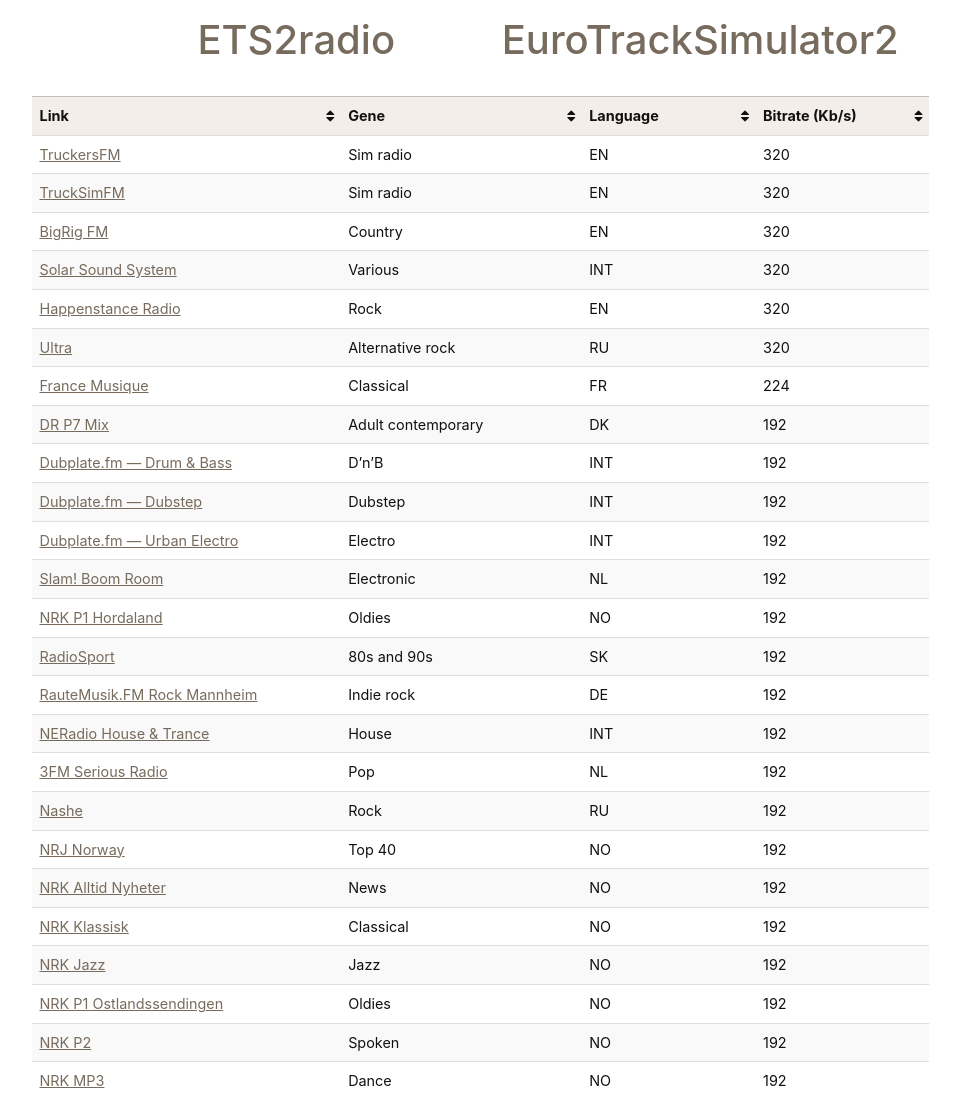
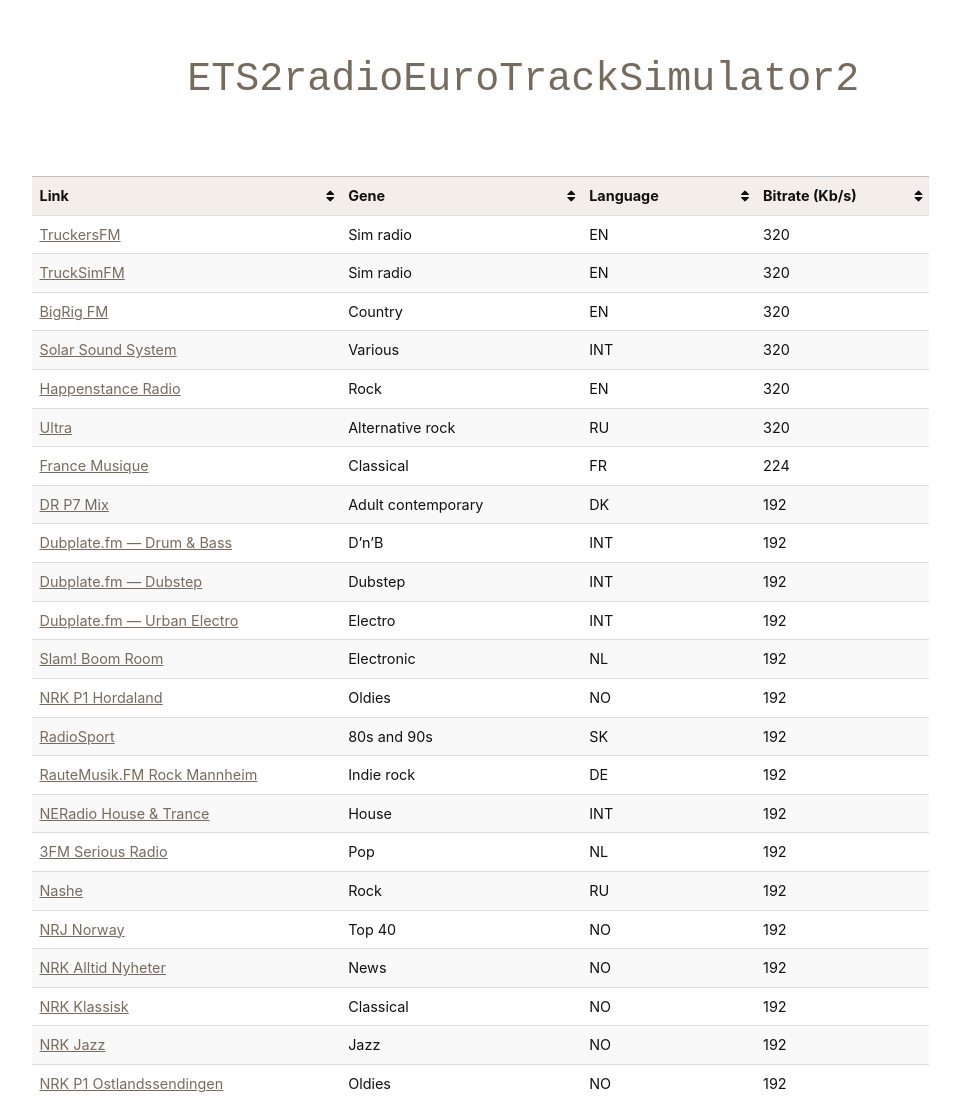
Before and after one commit to ets2radio/ets2radio.github.io, a plain HTML site: page index.html in a window 1280 px wide. Shown: the top 1100 px of the page, without its empty margins (160-1120 px from the left). Drawn offline with Linux system fonts and the light colour scheme.

Commit message:
Update index.html

```diff
--- a/index.html
+++ b/index.html
@@ -29,7 +29,7 @@
 		<center><div class="site-branding show-title">
 							<h1 class="site-title show">
 
-							<a href="index.html" title="ETS2radio" rel="home" style="margin-center: 40px;">ETS2radio</a>&nbsp&nbsp&nbsp&nbsp&nbsp&nbsp&nbsp&nbsp&nbsp&nbsp<a href="https://eurotrucksimulator2.com/" style="margin-right: 120px;">EuroTrackSimulator2</a>
+							<pre><a href="index.html" title="ETS2radio" rel="home" style="margin-center: 40px;">ETS2radio</a><a href="https://eurotrucksimulator2.com/" style="margin-right: 120px;">EuroTrackSimulator2</a></pre>
 
 				</h1>
 					</div></center>
```
